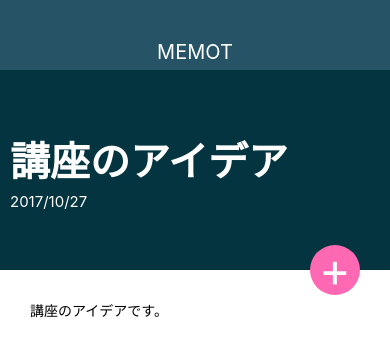
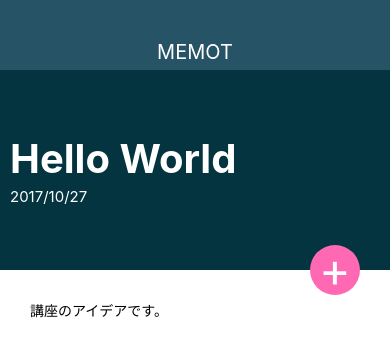
Before and after one commit to TakayaSugiyama/Memo_app, a React Native app: screen / in a window 390 px wide. Shown: the top 356 px of the page. Built offline with nearby package versions, Linux system fonts and the light colour scheme.

Commit message:
余計な記述

```diff
--- a/src/screen/MemoDetailScreen.js
+++ b/src/screen/MemoDetailScreen.js
@@ -10,7 +10,7 @@ class MemoDetailScreen extends  React.Component{
          <UpBar/>
          <View style = {styles.memoHeader}>
            <View>
-             <Text style = {styles.memoHeaderTitle}>講座のアイデア</Text>
+             <Text style = {styles.memoHeaderTitle}>Hello World</Text>
              <Text style = {styles.memoHeaderDate}>2017/10/27</Text>
            </View>
          </View>
--- a/src/screen/MemoListScreen.js
+++ b/src/screen/MemoListScreen.js
@@ -1,5 +1,5 @@
 import React from "react"
-import  {StyleSheet,Text, View} from "react-native";
+import  {StyleSheet, View} from "react-native";
 import MemoList from '../component/MemoList';
 import UpBar from '../component/UpBar';
 import CircleButton from '../component/CirCleButton';
```
Also changed, not shown: 1 other file (tests, documents, lock files or other folders).
